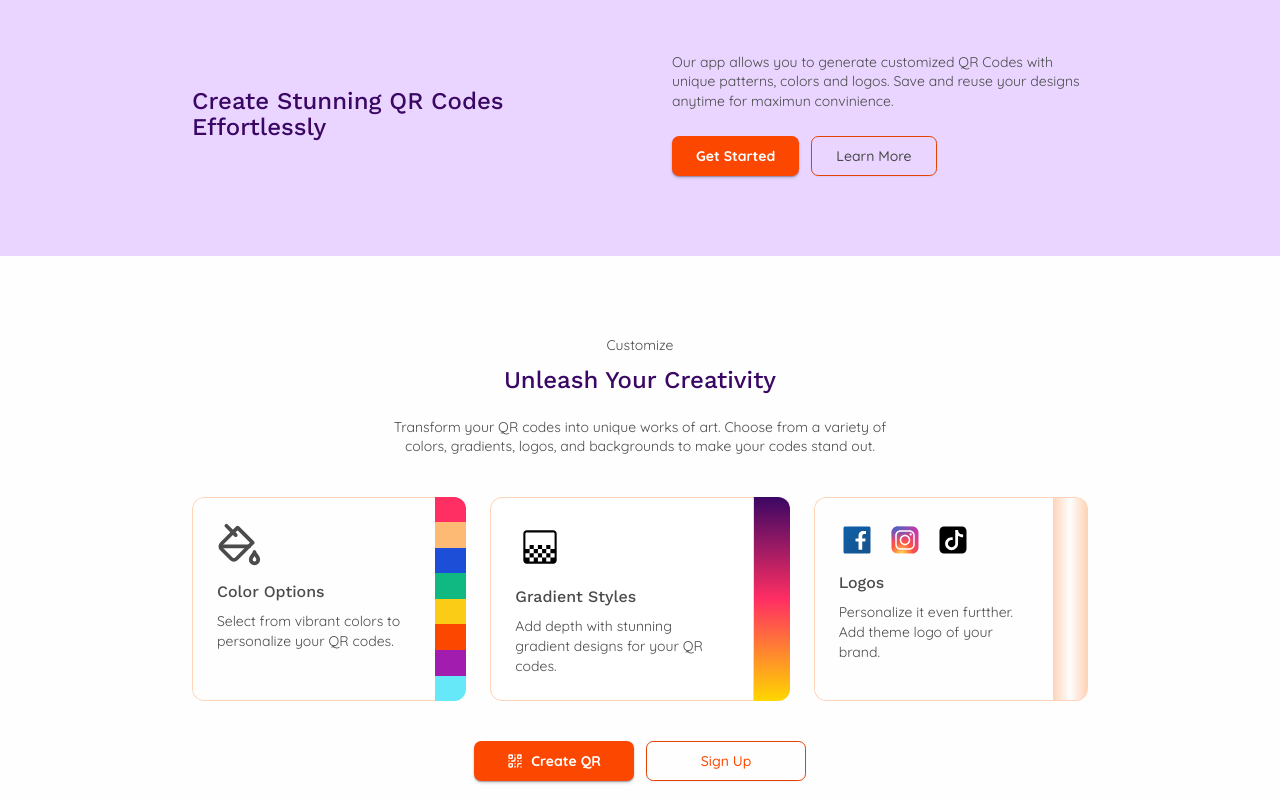
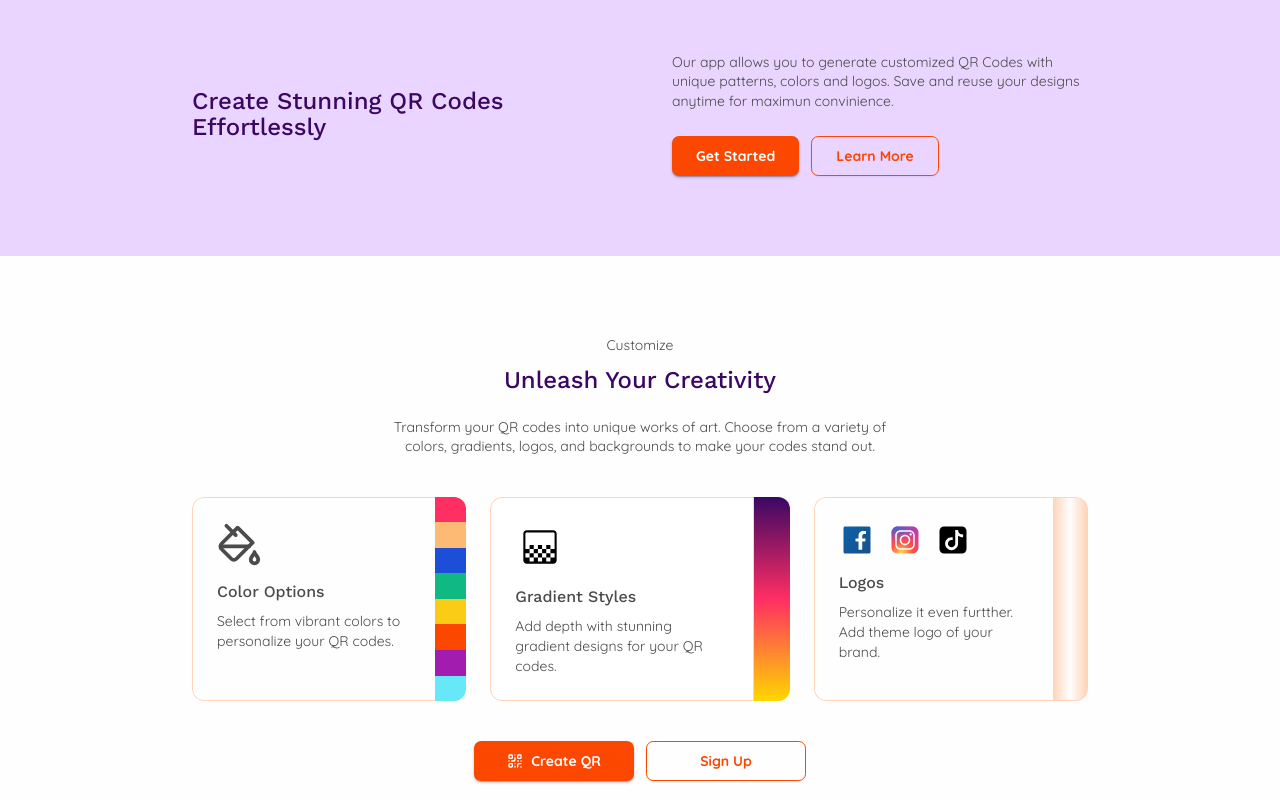
Before and after one commit to nkaryoli/nk_qrCode, a React (Vite) app: page / in a window 1280 px wide. Shown: the part 980-1780 px from the top of the page. Built offline with nearby package versions, Linux system fonts and the light colour scheme; no server answers.

Commit message:
feat: refactor button

```diff
--- a/src/components/ui/button.tsx
+++ b/src/components/ui/button.tsx
@@ -14,18 +14,18 @@ const buttonVariants = cva(
         secondary:
           "bg-input text-foreground hover:font-bold hover:border hover:border-primary hover:text-primary ",
         outline:
-          "border border-ring  shadow-sm hover:bg-input hover:text-secondary-foreground hover:border-none",
+          "border border-primary text-primary shadow-sm hover:bg-chart-1 hover:text-white font-bold hover:border-none",
         ghost: "hover:bg-accent hover:text-accent-foreground",
         link: "text-primary underline-offset-4 hover:underline",
         sunset:
           "bg-gradient-to-r from-primary via-accent to-secondary text-white font-bold hover:from-accent hover:via-secondary hover:to-primary transition-bg [&>svg]:text-white/90",
         neon:
-          "bg-background text-primary border border-primary hover:shadow-[0_0_12px_var(--primary)]",
+          "bg-background text-primary border border-primary ",
         glow:
           "bg-primary text-primary-foreground hover:scale-[1.03] hover:bg-chart-1 font-bold",
       },
       size: {
-        default: "h-10 px-6 py-2",
+        default: "h-10 px-6",
         sm: "h-8 px-4 text-xs rounded-sm",
         lg: "h-12 px-8 text-xl",
         icon: "h-10 w-10 rounded-md",
```
